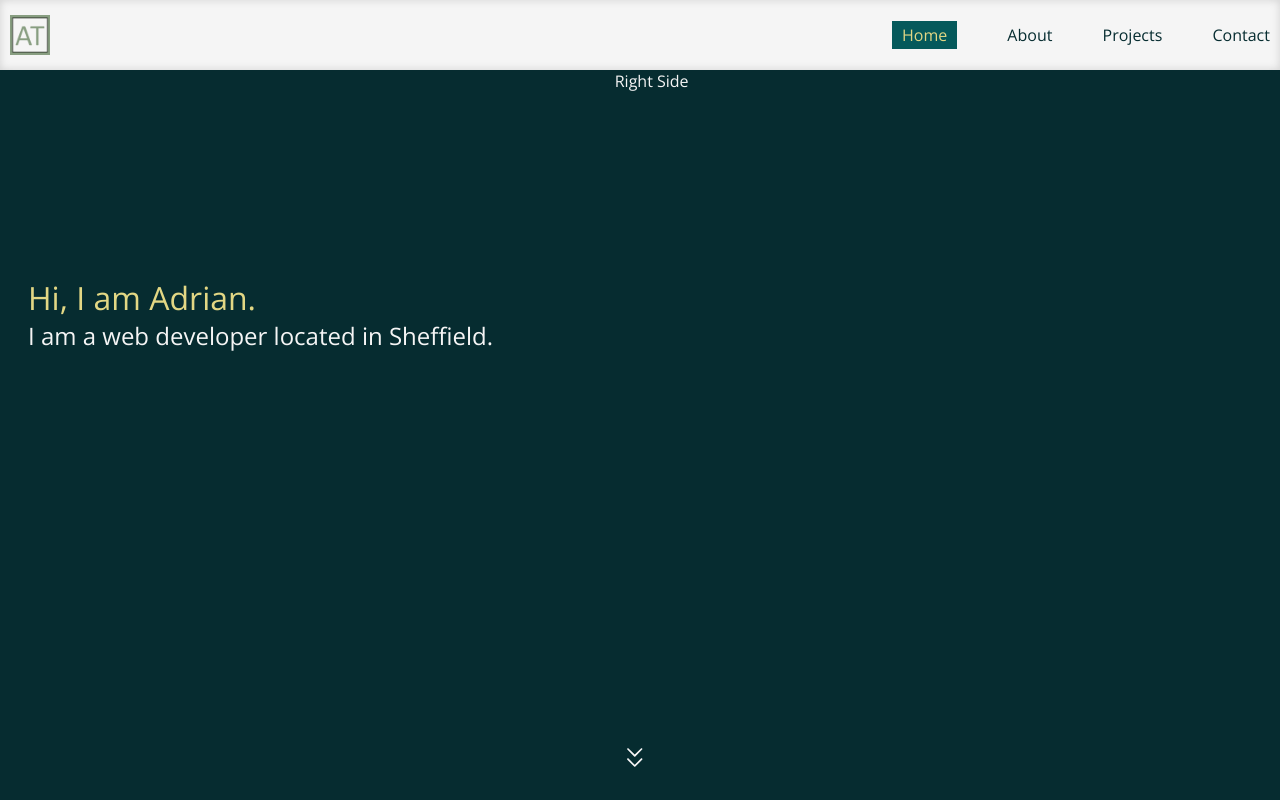
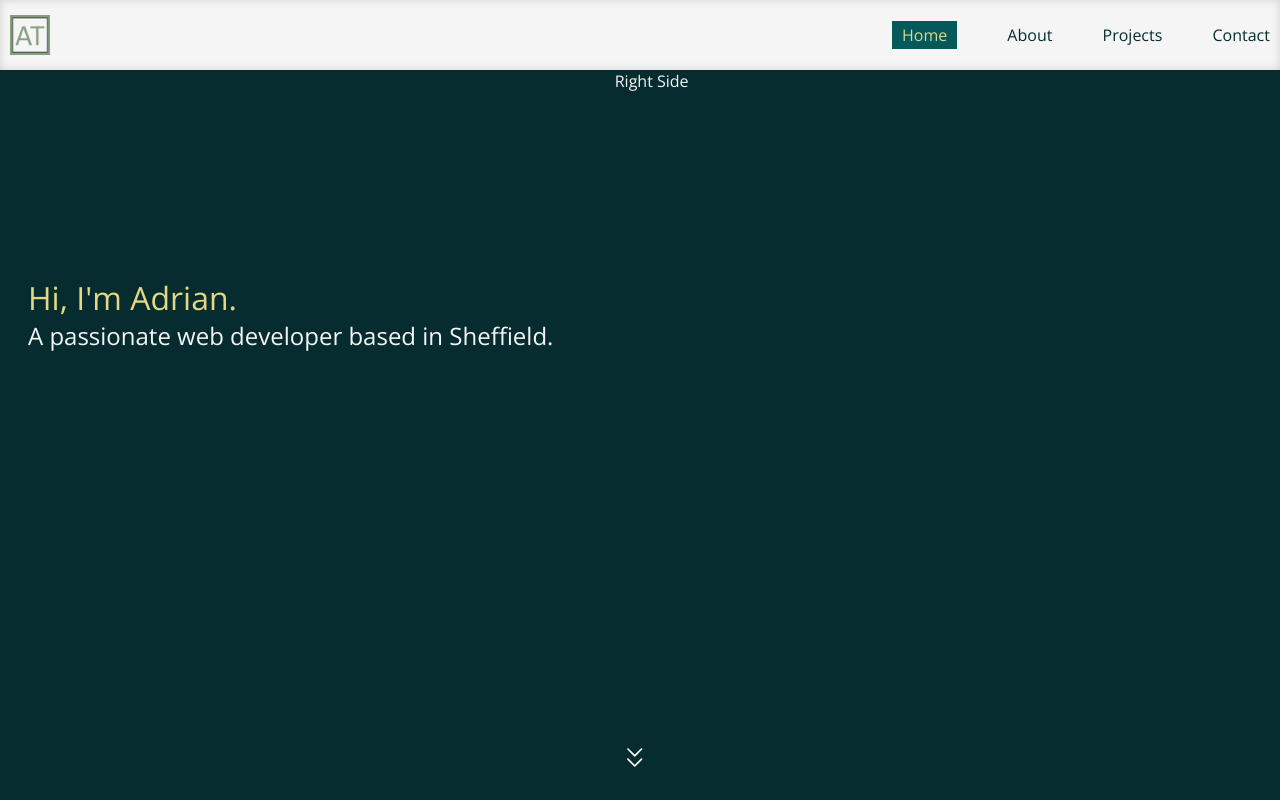
Before and after one commit to Adriantutuianu/personal-website, a React (Create React App) app: page / in a window 1280 px wide. Shown: the top 800 px of the page. Built offline with nearby package versions, Linux system fonts and the light colour scheme.

Commit message:
Update text home section

```diff
--- a/src/Sections/Home.js
+++ b/src/Sections/Home.js
@@ -8,9 +8,9 @@ const Home = ({ setTitle }) => {
     <Element name="home-section" id="home" className="section">
       {" "}
       <div className="left-side">
-        <h1 className="title">Hi, I am Adrian.</h1>
+        <h1 className="title">Hi, I'm Adrian.</h1>
         <h2 className="sub-title">
-          I am a web developer located in Sheffield.
+          A passionate web developer based in Sheffield.
         </h2>
       </div>
       <div className="right-side">Right Side</div>
```
